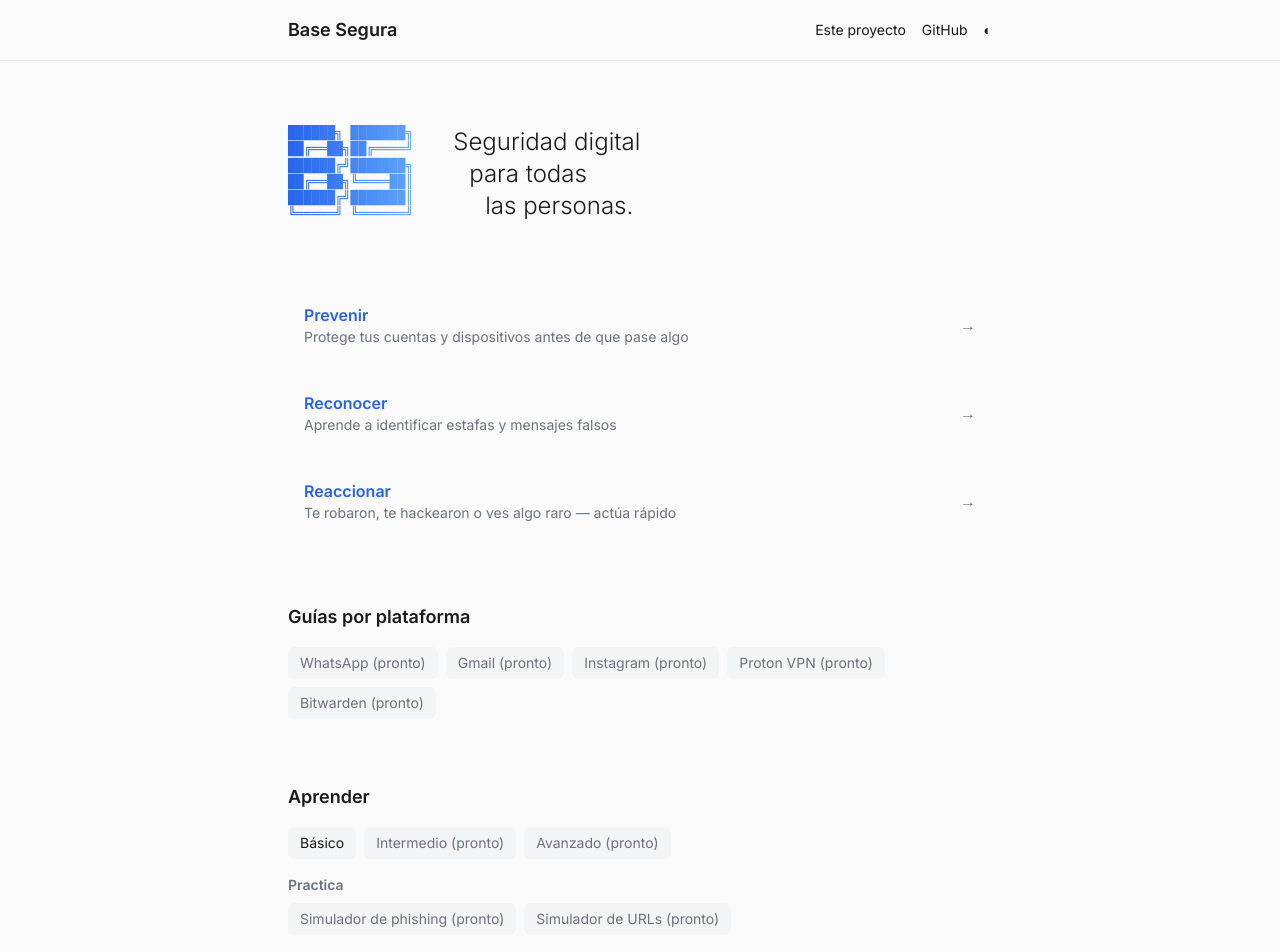
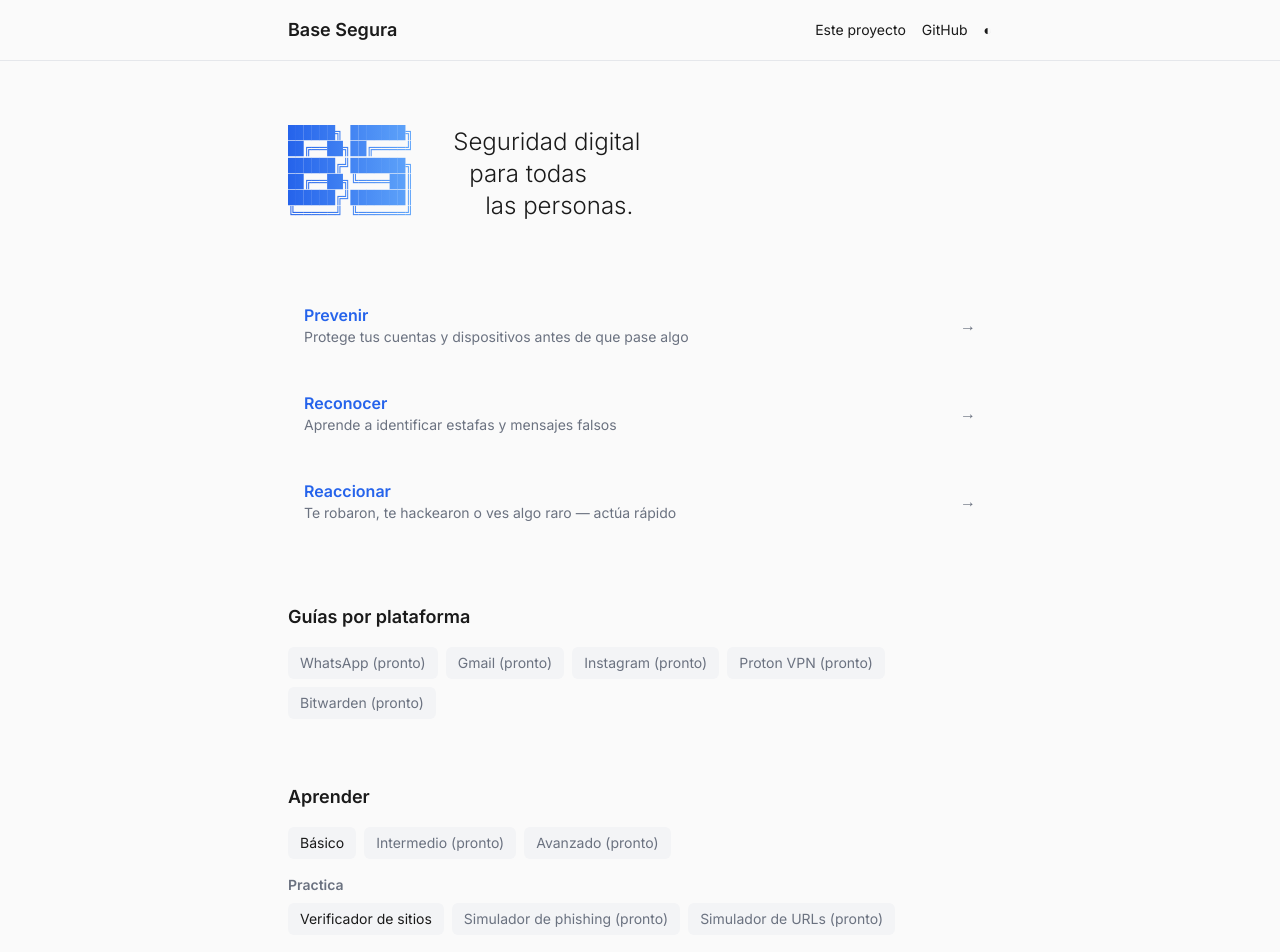
Before and after one commit to parsiomnium/basesegura, a Next.js app: page / in a window 1280 px wide. Shown: the top 952 px of the page. Built offline with nearby package versions, Linux system fonts and the light colour scheme.

Commit message:
feat: add site checker link to home (Practica section)

```diff
--- a/app/page.tsx
+++ b/app/page.tsx
@@ -96,6 +96,9 @@ export default function Home() {
         <div className="mt-4">
           <h3 className="text-sm font-semibold text-[var(--text-secondary)] mb-2">Practica</h3>
           <div className="flex flex-wrap gap-2">
+            <Link href="/herramientas/verificar-sitio" className="px-3 py-1.5 rounded-md bg-[var(--bg-secondary)] text-sm hover:text-[var(--accent)] transition-colors">
+              Verificador de sitios
+            </Link>
             <span className="px-3 py-1.5 rounded-md bg-[var(--bg-secondary)] text-sm text-[var(--text-secondary)]">
               Simulador de phishing (pronto)
             </span>
```
